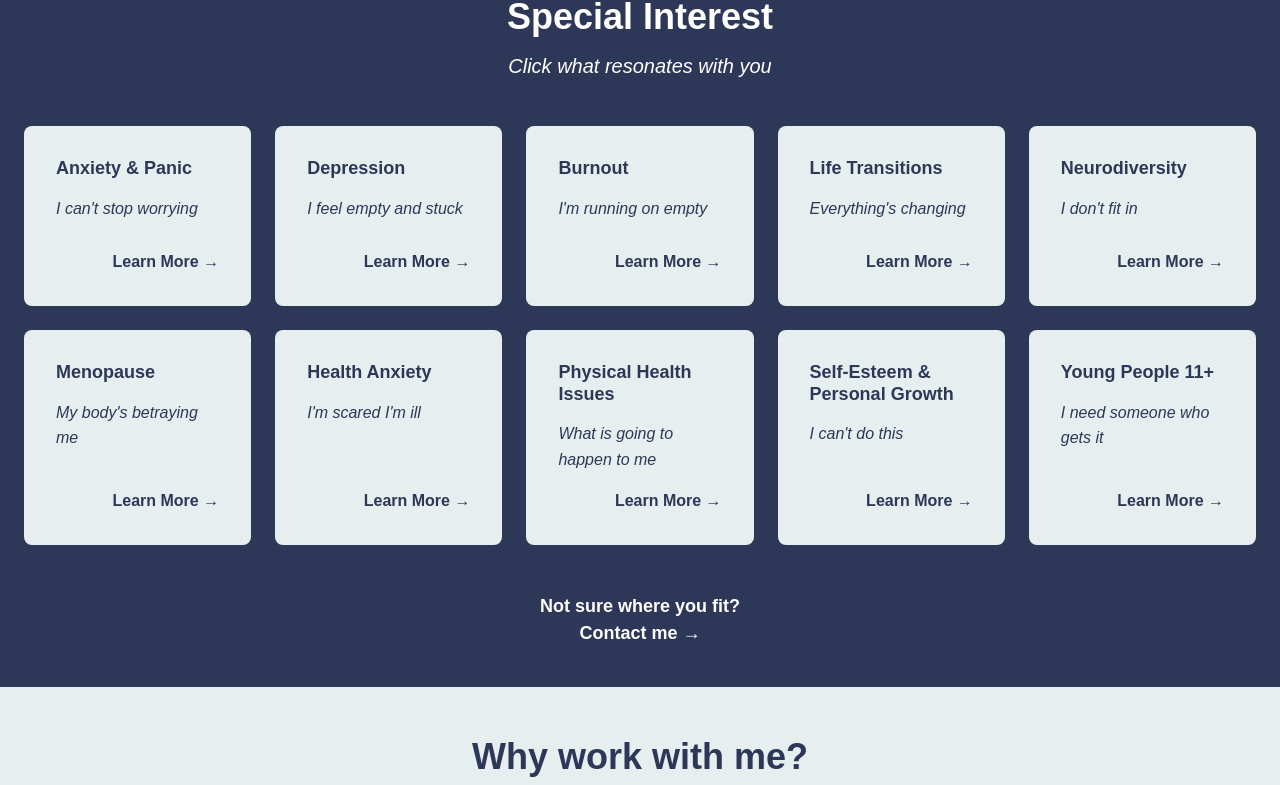
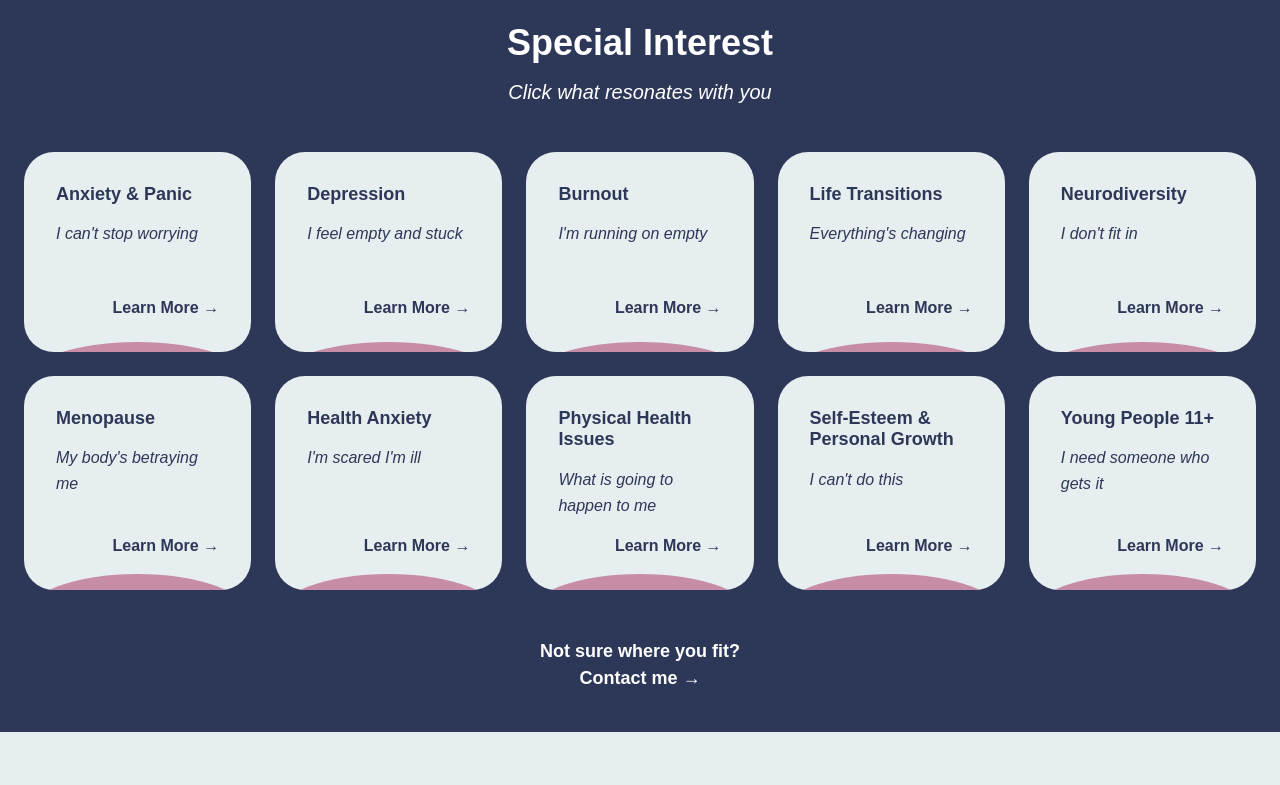
Before and after one commit to MayGee79/dragonfly, a Next.js app: page / in a window 1280 px wide. Shown: the part 1177-1962 px from the top of the page. Built offline with nearby package versions, Linux system fonts and the light colour scheme.

Commit message:
Update cards with animated wave effect, bold text updates

```diff
--- a/components/AboutMe.tsx
+++ b/components/AboutMe.tsx
@@ -3,7 +3,7 @@ import styles from './AboutMe.module.css'
 const qualifications = [
   'MA Integrative Counselling & Psychotherapy (Merit) - Roehampton University',
   'BACP Registered (402603)',
-  '25 years NHS clinical experience'
+  '20 years NHS clinical experience'
 ]
 
 export default function AboutMe() {
--- a/components/SpecialInterests.module.css
+++ b/components/SpecialInterests.module.css
@@ -36,18 +36,43 @@
 .card {
   background-color: #e6eeef;
   padding: var(--spacing-xl);
-  border-radius: var(--radius-md);
+  border-radius: 30px;
   text-decoration: none;
   display: flex;
   flex-direction: column;
   justify-content: space-between;
-  min-height: 180px;
-  transition: transform var(--transition-base), box-shadow var(--transition-base);
+  min-height: 200px;
+  cursor: pointer;
+  position: relative;
+  transition: all 0.7s ease-in-out;
+  overflow: hidden;
+}
+
+.card::before {
+  content: "";
+  position: absolute;
+  height: 40%;
+  width: 100%;
+  background-color: var(--color-primary);
+  bottom: 0;
+  right: 0;
+  transform: translateY(70px);
+  border-radius: 100%;
+  transition: all 0.7s ease-in-out;
+}
+
+.card:hover::before {
+  transform: scale(7) translate(-20px);
 }
 
 .card:hover {
-  transform: translateY(-4px);
-  box-shadow: var(--shadow-lg);
+  box-shadow: 1px -10px 500px 500px rgba(199, 141, 167, 0.2);
+}
+
+.card:hover .cardTitle,
+.card:hover .cardQuote,
+.card:hover .cardLink {
+  color: #ffffff;
 }
 
 .cardTitle {
@@ -56,6 +81,9 @@
   color: var(--color-text);
   margin-bottom: var(--spacing-md);
   line-height: var(--line-height-tight);
+  z-index: 2;
+  position: relative;
+  transition: color 0.7s ease-in-out;
 }
 
 .cardQuote {
@@ -65,6 +93,9 @@
   margin-bottom: var(--spacing-md);
   line-height: var(--line-height-relaxed);
   flex-grow: 1;
+  z-index: 2;
+  position: relative;
+  transition: color 0.7s ease-in-out;
 }
 
 .cardLink {
@@ -73,6 +104,9 @@
   font-weight: 600;
   text-align: right;
   margin-top: auto;
+  z-index: 2;
+  position: relative;
+  transition: color 0.7s ease-in-out;
 }
 
 .contactLink {
@@ -123,6 +157,7 @@
   .card {
     min-height: 160px;
     padding: var(--spacing-lg);
+    border-radius: 20px;
   }
 
   .cardTitle {
--- a/content/pages/home.md
+++ b/content/pages/home.md
@@ -10,7 +10,7 @@ sections:
     enabled: true
   - type: content
     content: |
-      Are you facing challenges, changes or choices - and finding that previous strategies just aren't helping anymore?
+      **Are you facing challenges, changes or choices and finding that previous strategies just aren't helping anymore?**
     layout: text-only
     enabled: true
   - type: content
@@ -31,7 +31,7 @@ sections:
 
       Here's what matters: you've been incredibly strong to get this far. You are facing real difficulties, and the strategies that have served you well are not enough anymore. I work with you with both passion and the compassion of someone who has walked the paths and rebuilt - and the professional expertise to help you find your way through.
 
-      There is something deeply rewarding about witnessing clients rediscover their spark - that moment when they realise they have more strength than they knew. When making changes feels possible rather than overwhelming. When clients start to genuinely enjoy life again. Together, you and I will uncover the strengths you already have and build a clear path forward with strategies that benefit you and your life.
+      There is something deeply rewarding about witnessing clients rediscover their spark - that moment when they realise they have more strength than they knew. When making changes feels possible rather than overwhelming. When clients start to genuinely enjoy life again. **Together, you and I will uncover the strengths you already have and build a clear path forward with strategies that benefit you and your life.**
     image: /images/VF_001.png
     layout: three-column
     enabled: true
```
